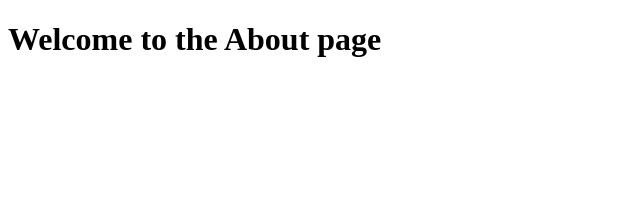
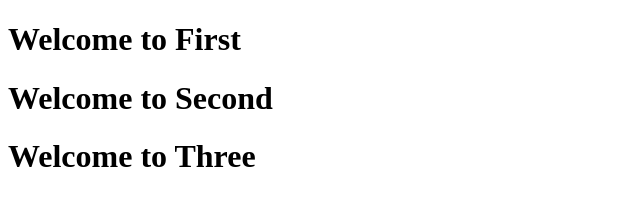
Before and after one commit to IamDevGopal/git, a plain HTML site: page about.html in a window 1280 px wide. Shown: the whole page, without its empty margins (0-640 px from the left). Drawn offline with Linux system fonts and the light colour scheme.

Commit message:
about-us fixed

```diff
--- a/about.html
+++ b/about.html
@@ -8,7 +8,9 @@
 </head>
 
 <body>
-    <h1 class="text-danger">Welcome to the About page</h1>
+    <h1 class="text-danger">Welcome to First</h1>
+    <h1 class="text-danger">Welcome to Second</h1>
+    <h1 class="text-danger">Welcome to Three</h1>
     <script src="js/script.js"></script>
 </body>
 
```
